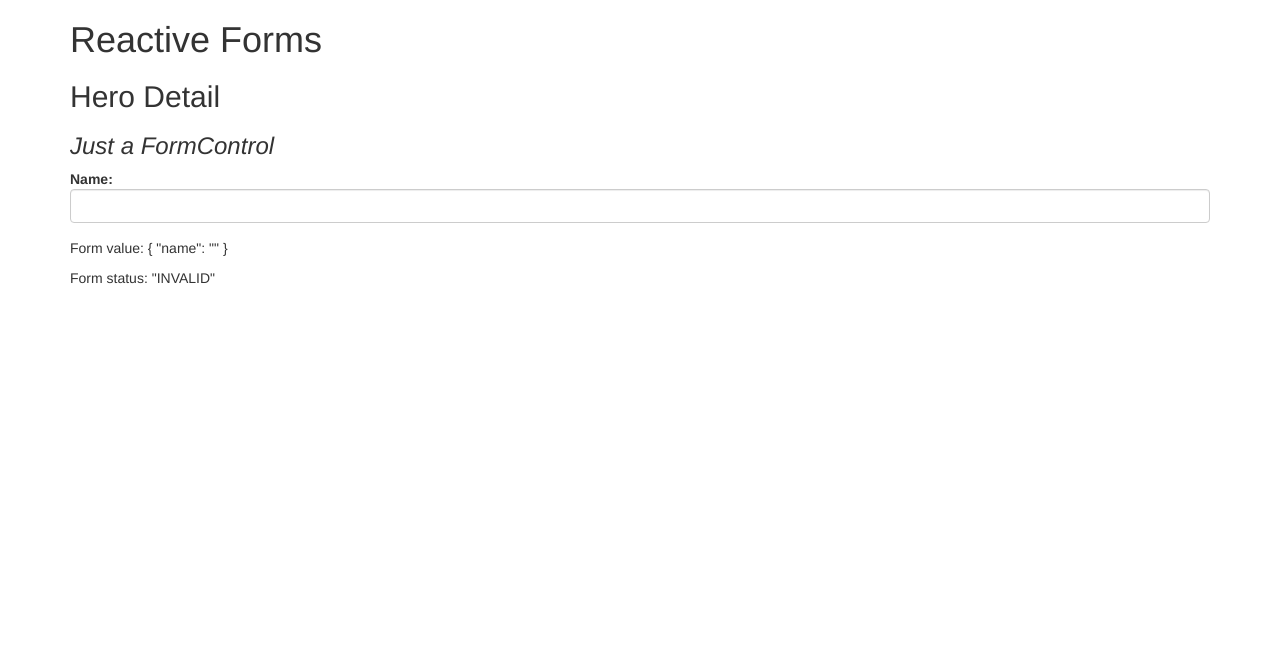
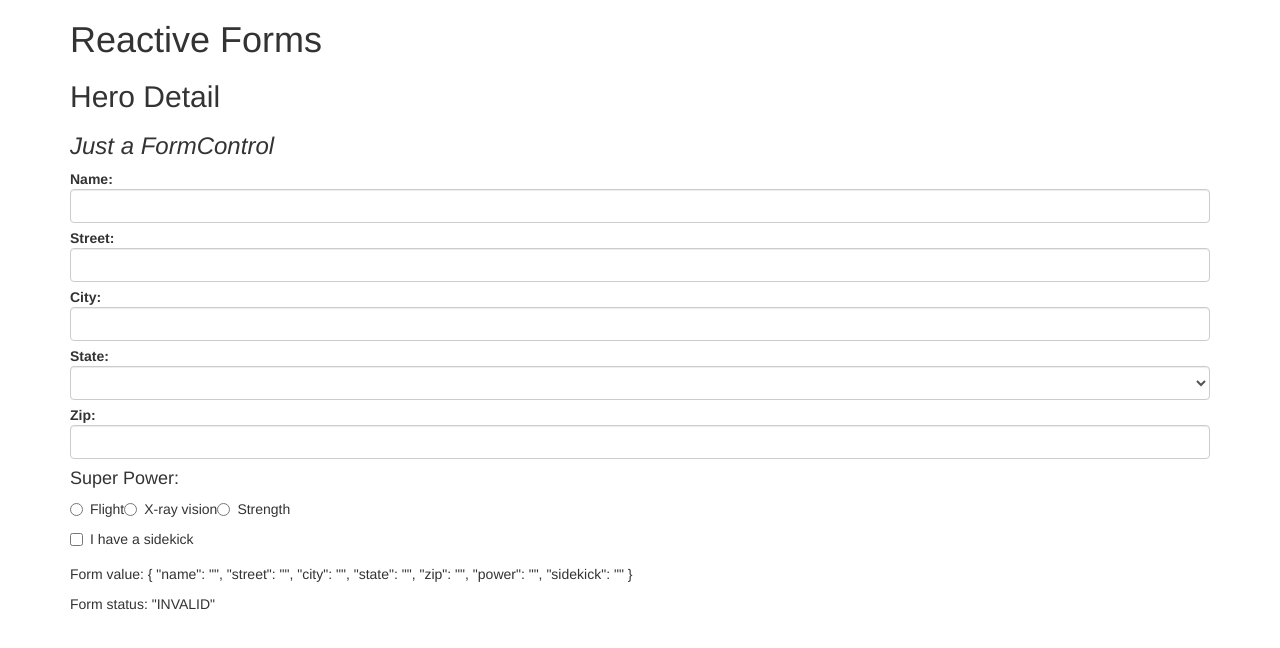
Before and after one commit to aadrew/angular-reactive-forms, an Angular app: page / in a window 1280 px wide. Shown: the top 648 px of the page. Built offline with nearby package versions, Linux system fonts and the light colour scheme.

Commit message:
More FormControls

```diff
--- a/src/app/hero-detail/hero-detail.component.html
+++ b/src/app/hero-detail/hero-detail.component.html
@@ -5,6 +5,37 @@
     <label class="center-block">Name:
       <input class="form-control" formControlName="name">
     </label>
+    <label class="center-block">Street:
+      <input class="form-control" formControlName="street">
+    </label>
+    <label class="center-block">City:
+      <input class="form-control" formControlName="city">
+    </label>
+      <label class="center-block">State:
+        <select class="form-control" formControlName="state">
+          <option *ngFor="let state of states" [value]="state">{{ state }}</option>
+        </select>
+    </label>
+    <label class="center-block">Zip:
+      <input class="form-control" formControlName="zip">
+    </label>
+    <div class="form-group radio">
+      <h4>Super Power:</h4>
+      <label class="centerblock">
+        <input type="radio" formControlName="power" value="flight">Flight
+      </label>
+      <label class="centerblock">
+        <input type="radio" formControlName="power" value="x-ray vision">X-ray vision
+      </label>
+      <label class="centerblock">
+        <input type="radio" formControlName="power" value="strength">Strength
+      </label>
+    </div>
+    <div class="checkbox">
+      <label class="center-block">
+        <input type="checkbox" formControlName="sidekick">I have a sidekick
+      </label>
+    </div>
   </div>
 </form>
 <p>Form value: {{ heroForm.value | json }}</p>
--- a/src/app/hero-detail/hero-detail.component.ts
+++ b/src/app/hero-detail/hero-detail.component.ts
@@ -1,5 +1,7 @@
 import { Component } from '@angular/core';
 import { FormBuilder, FormGroup, Validators } from '@angular/forms';
+
+import { states } from '../data-model';
 
 @Component({
   selector: 'app-hero-detail',
@@ -8,12 +10,19 @@
 })
 export class HeroDetailComponent {
   heroForm: FormGroup;
+  states = states;
   constructor(private fb: FormBuilder) {
     this.createForm();
   }
   createForm(){
     this.heroForm = this.fb.group({
       name: [ '', Validators.required ],
+      street: '',
+      city: '',
+      state: '',
+      zip: '',
+      power: '',
+      sidekick: ''
     })
   }
 }
```
